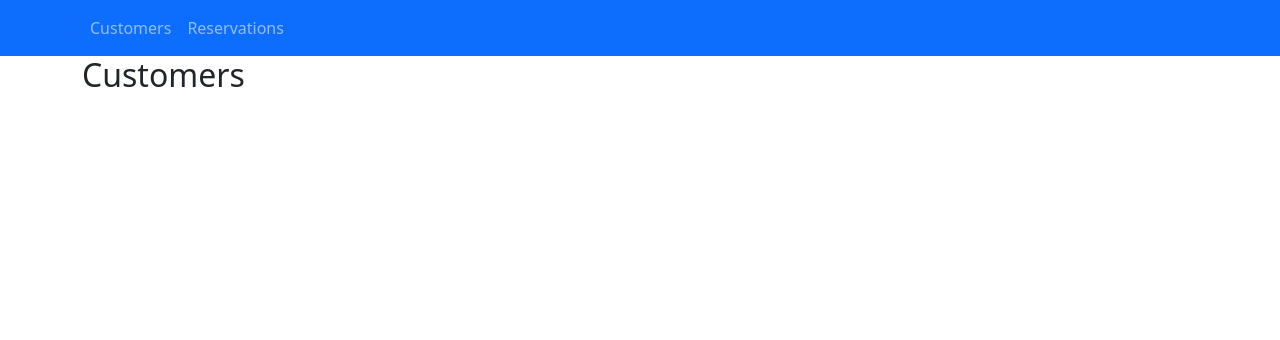
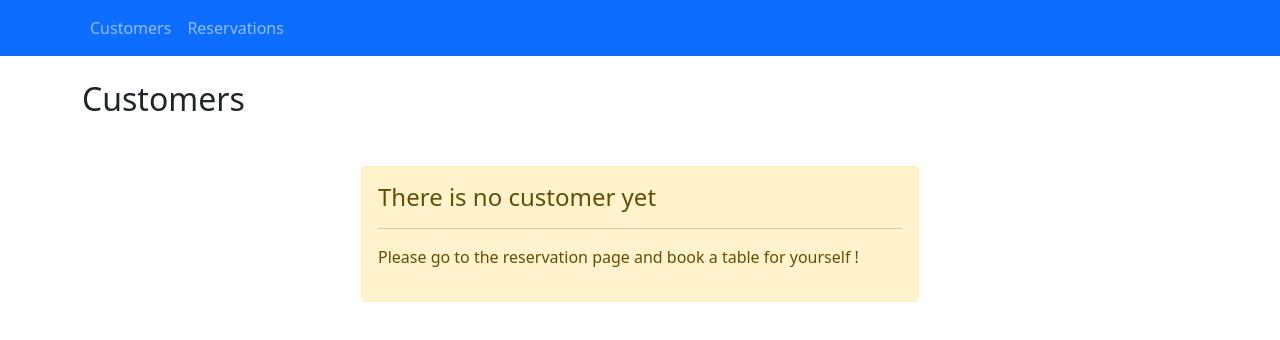
Before and after one commit to SamanKeighobadi/restaurant, a React (Create React App) app: page /customers in a window 1280 px wide. Shown: the top 340 px of the page. Built offline with nearby package versions, Linux system fonts and the light colour scheme.

Commit message:
style: add playloader alert
display a message when there is no reservation or customer

```diff
--- a/public/index.html
+++ b/public/index.html
@@ -15,29 +15,12 @@
       user's mobile device or desktop. See https://developers.google.com/web/fundamentals/web-app-manifest/
     -->
     <link rel="manifest" href="%PUBLIC_URL%/manifest.json" />
-    <!--
-      Notice the use of %PUBLIC_URL% in the tags above.
-      It will be replaced with the URL of the `public` folder during the build.
-      Only files inside the `public` folder can be referenced from the HTML.
 
-      Unlike "/favicon.ico" or "favicon.ico", "%PUBLIC_URL%/favicon.ico" will
-      work correctly both with client-side routing and a non-root public URL.
-      Learn how to configure a non-root public URL by running `npm run build`.
-    -->
-    <title>React App</title>
+    <title>Resturant</title>
   </head>
   <body>
     <noscript>You need to enable JavaScript to run this app.</noscript>
     <div id="root"></div>
-    <!--
-      This HTML file is a template.
-      If you open it directly in the browser, you will see an empty page.
 
-      You can add webfonts, meta tags, or analytics to this file.
-      The build step will place the bundled scripts into the <body> tag.
-
-      To begin the development, run `npm start` or `yarn start`.
-      To create a production bundle, use `npm run build` or `yarn build`.
-    -->
   </body>
 </html>
--- a/src/components/customers/Customers.jsx
+++ b/src/components/customers/Customers.jsx
@@ -1,6 +1,6 @@
 import { useSelector } from "react-redux";
 
-import { Container } from "react-bootstrap";
+import { Alert, Container } from "react-bootstrap";
 import Customer from "./Customer";
 
 const Customers = () => {
@@ -8,9 +8,9 @@ const Customers = () => {
 
   return (
     <div>
-      <Container>
+      <Container className="mt-4">
         <h2>Customers</h2>
-        {customers.map((customer, index) => (
+        {customers.length > 0 ? customers.map((customer, index) => (
           <div key={index}>
             <Customer
               name={customer.name}
@@ -18,7 +18,17 @@ const Customers = () => {
               food={customer.food}
             />
           </div>
-        ))}
+        )):(
+          <Alert variant="warning" className="mt-5 w-50 mx-auto">
+            <Alert.Heading>
+            There is no customer yet
+            </Alert.Heading>
+            <hr/>
+            <p>
+            Please go to the reservation page and book a table for yourself !
+            </p>
+          </Alert>
+        )}
       </Container>
     </div>
   );
--- a/src/components/reservations/Reservation.jsx
+++ b/src/components/reservations/Reservation.jsx
@@ -14,7 +14,7 @@ const Reservation = ({ name, id }) => {
 
   return (
     <div>
-      <Card className="mt-2 " style={{cursor:"pointer"}} >
+      <Card className="mt-4 " style={{cursor:"pointer"}} >
         <Card.Body
           onClick={() => {
             dispatch(
--- a/src/components/reservations/Reservations.jsx
+++ b/src/components/reservations/Reservations.jsx
@@ -1,6 +1,6 @@
 import { useState } from "react";
 // React bootstrap components
-import { Form, Button, Container, InputGroup } from "react-bootstrap";
+import { Form, Button, Container, InputGroup, Alert } from "react-bootstrap";
 // Redux
 import { useSelector, useDispatch } from "react-redux";
 import { addReservations } from "../../redux/features/reservationsSlice";
@@ -39,11 +39,21 @@ const Reservations = () => {
           </Button>
         </InputGroup>
       </Form>
-      {reservations.map((reservation, index) => (
+      {reservations.length>0 ? reservations.map((reservation, index) => (
         <div key={index}>
           <Reservation name={reservation} id={index} />
         </div>
-      ))}
+      )):(
+        <Alert variant="warning" className="mt-5 w-50 mx-auto">
+            <Alert.Heading>
+            No reservation made at this time
+            </Alert.Heading>
+            <hr/>
+            <p>
+            Please enter your name in the field above to reserve !
+            </p>
+          </Alert>
+      )}
     </Container>
   );
 };
```
